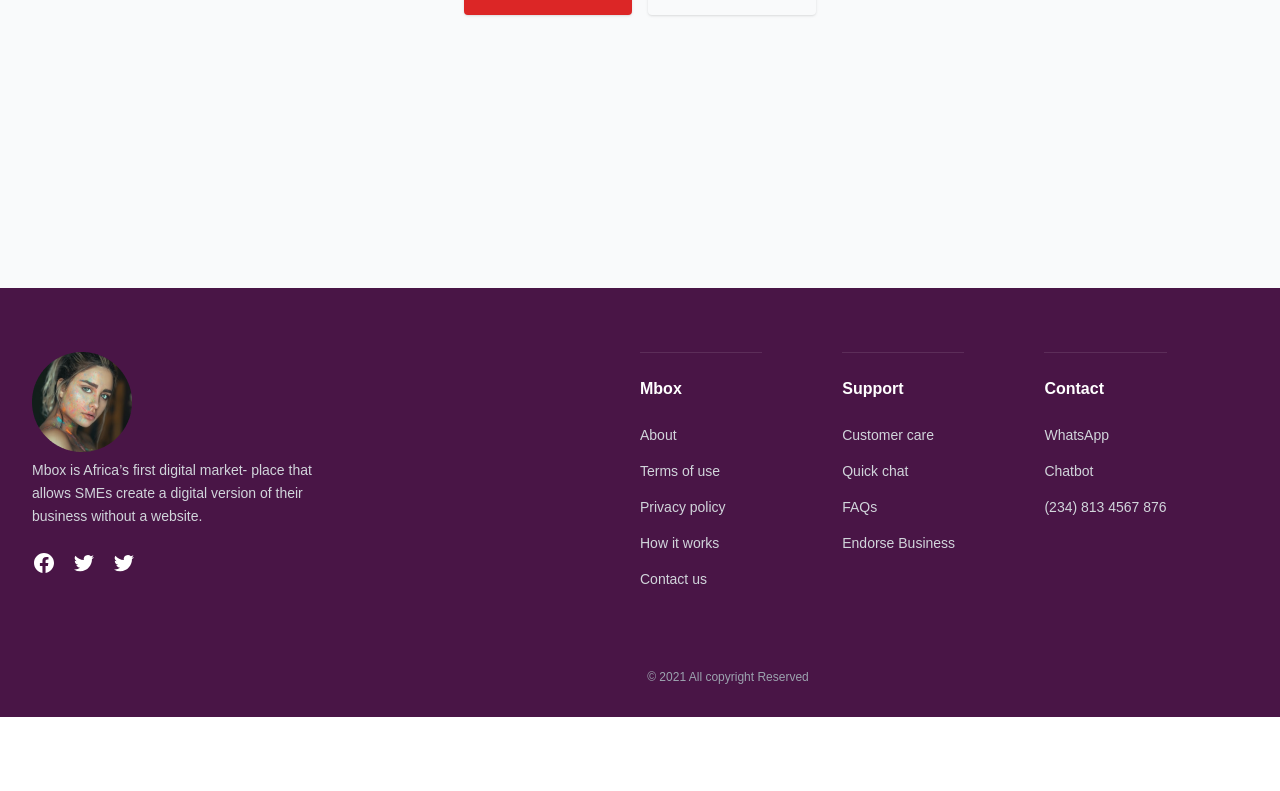
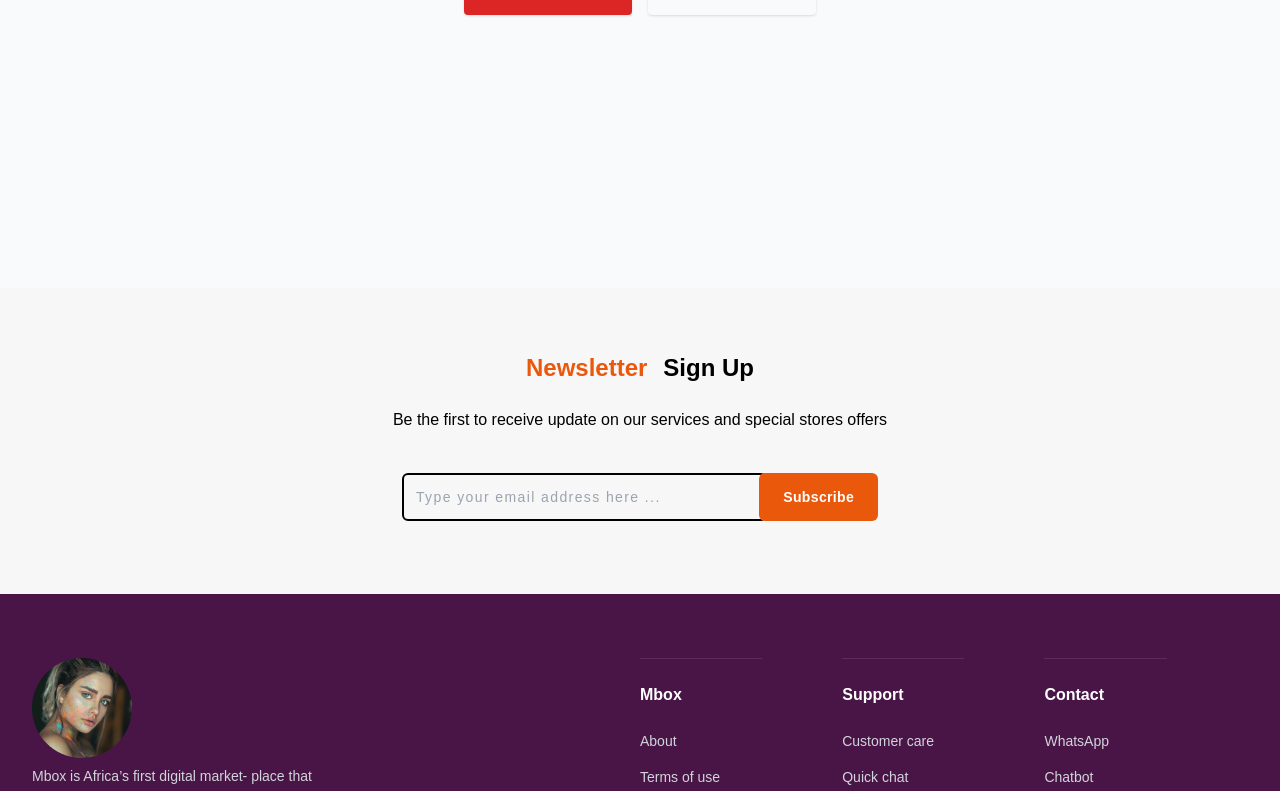
Before and after one commit to mbox-project/mbox-user, a Next.js app: page / in a window 1280 px wide. Shown: the part 594-1385 px from the top of the page. Before the commit the page ends 1311 px from the top, so only its background shows below. Built offline with nearby package versions, Linux system fonts and the light colour scheme; a web font is replaced by a local one.

Commit message:
added the newsletter components

```diff
--- /dev/null
+++ b/components/Newsletter/index.jsx
@@ -0,0 +1,53 @@
+import React from "react";
+import Button from "../Button";
+const Newsletter = () => {
+  return (
+    <div className="newsletterbg">
+      <div className="max-w-screen-xl px-4 py-16 mx-auto sm:px-6 lg:px-8">
+        <div className="lg:flex justify-center ">
+          <div className=" mt-8 lg:mt-0  lg:gap-y-16">
+            <div className="col-span-2">
+              <div>
+                <h2 className="text-2xl font-bold lg:flex justify-center  ">
+                  <span className="text-orange-600 lg:pr-4">Newsletter </span>
+                  Sign Up
+                </h2>
+
+                <p className="mt-6 ">
+                  Be the first to receive update on our services and special
+                  stores offers
+                </p>
+              </div>
+            </div>
+
+            <div className="col-span-2 lg:col-span-3 ">
+              <form className="w-full text-white">
+                <label htmlFor="email" className="sr-only">
+                  {" "}
+                  Email{" "}
+                </label>
+
+                <div className="p-2 border sm:flex sm:items-center border-white/10">
+                  <input
+                    className="w-full h-12 p-3 text-sm font-medium tracking-widest placeholder-gray-400 uppercase lg:normal-case border-none rounded-md border-black lg:mt-8  border-2  bg-transparent lg:border-solid"
+                    type="email"
+                    id="email"
+                    placeholder="Type your email address here ..."
+                  />
+
+                  <Button
+                    className="w-full h-12 px-6 py-3 mt-1 uppercase lg:normal-case lg:rounded-md lg:-ml-2 lg:mt-8 text-sm font-bold tracking-wide  bg-orange-600 sm:ml-4 sm:flex-shrink-0 sm:w-auto sm:mt-0"
+                    type="submit"
+                  >
+                    Subscribe
+                  </Button>
+                </div>
+              </form>
+            </div>
+          </div>
+        </div>
+      </div>
+    </div>
+  );
+};
+export default Newsletter;
--- a/pages/index.jsx
+++ b/pages/index.jsx
@@ -1,6 +1,7 @@
 import React from "react";
 import Header from "../components/Header";
 import MainFooter from "../components/MainFooter";
+import Newsletter from "../components/Newsletter";
 
 const LandingPage = () => {
   return (
@@ -39,6 +40,7 @@ const LandingPage = () => {
           </div>
         </div>
       </section>
+      <Newsletter />
       <MainFooter />
     </div>
   );
--- a/styles/globals.css
+++ b/styles/globals.css
@@ -10,3 +10,7 @@
 .footerbg{
   background-color:#491546 ;
 }
+.newsletterbg{
+  background:#f7f7f7;
+;
+}
```
